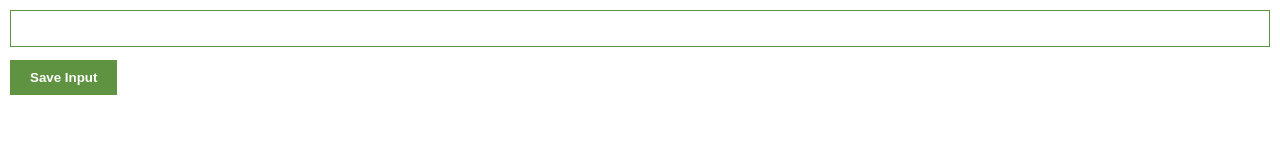
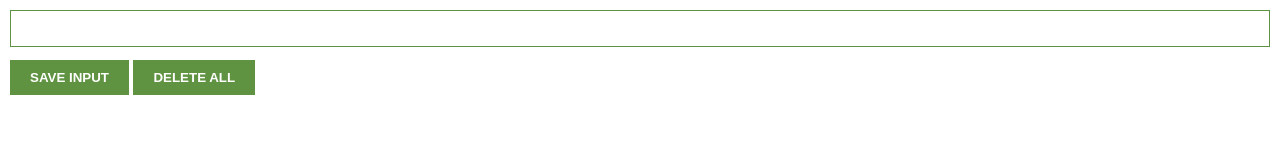
Before and after one commit to kareynolds/lead-tracker, a browser extension: page index.html in a window 1280 px wide. Drawn offline with Linux system fonts and the light colour scheme.

Commit message:
added delete button
delete button will remove all data from local storage

```diff
--- a/index.html
+++ b/index.html
@@ -3,15 +3,11 @@
         <link rel="stylesheet" href="index.css">
     </head>
     <body>
-        <!-- Create an input element with type="text" and id="input-el" -->
         <input type="text" id="input-el">
-        <!-- Create a SAVE INPUT button with id="input-btn" -->
-        <button id="input-btn" > Save Input </button>
-
+        <button id="input-btn">SAVE INPUT</button>
+        <button id="delete-btn">DELETE ALL</button>
         <ul id="ul-el">
-
         </ul>
-
         <script src="index.js"></script>
     </body>
 </html>
```
